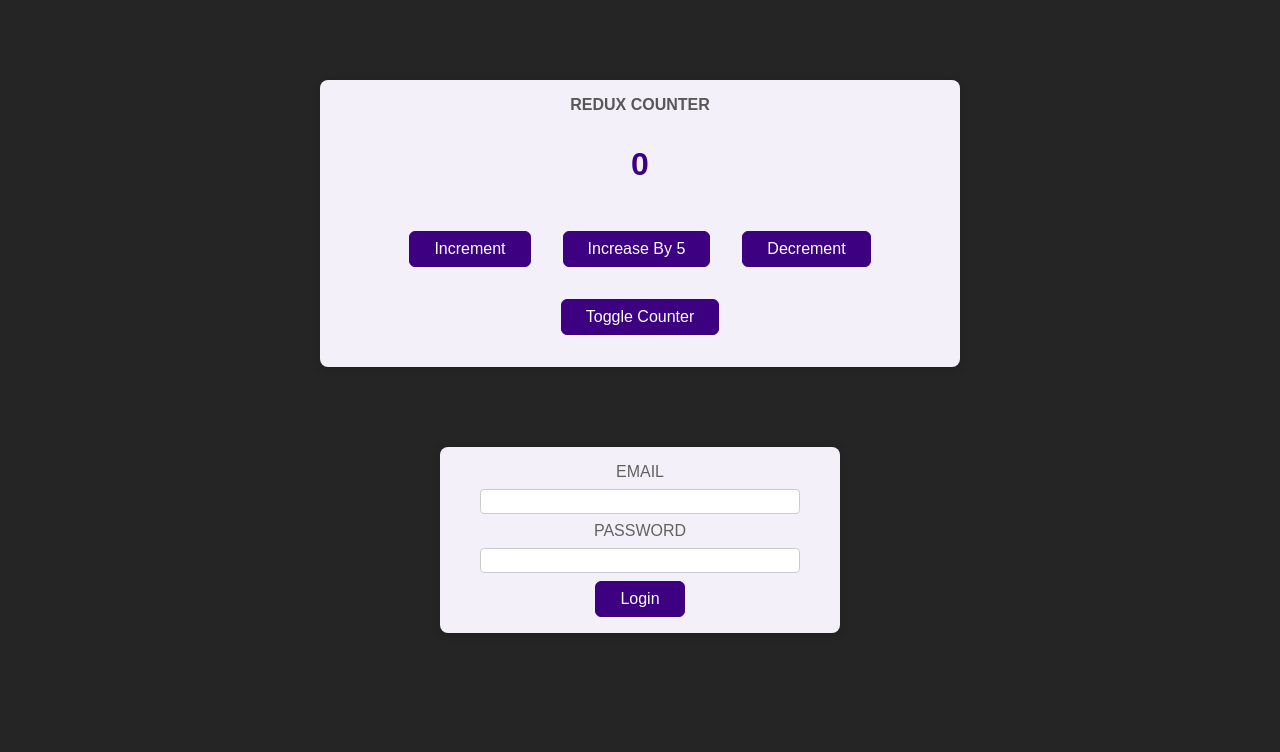
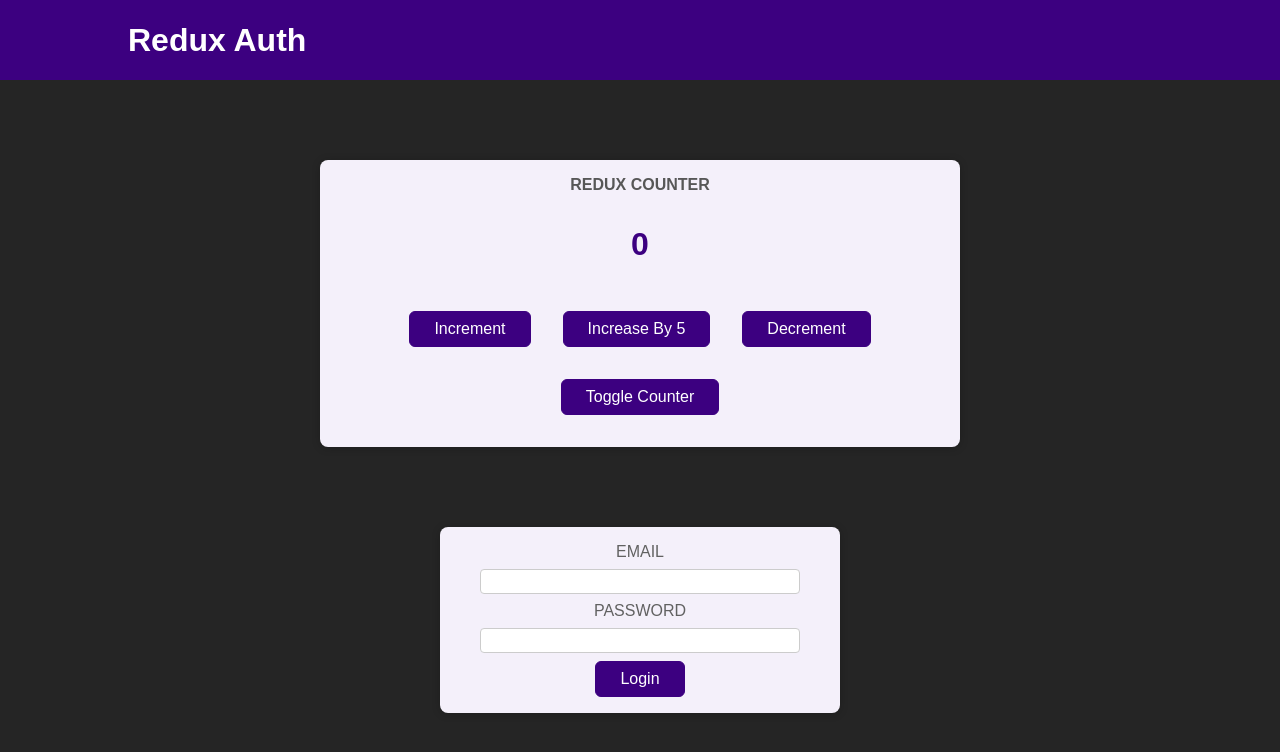
Before and after one commit to WodaMineralna/S20-Diving-into-Redux-An-Alternative-To-The-Context-API, a JavaScript app: page / in a window 1280 px wide. Shown: the top 752 px of the page. Built offline with nearby package versions, Linux system fonts and the light colour scheme.

Commit message:
Minor tweaks and a fix to Header component

```diff
--- a/src/components/Header.js
+++ b/src/components/Header.js
@@ -5,16 +5,16 @@ import classes from "./Header.module.css";
 
 const Header = () => {
   const dispatch = useDispatch();
-  const isLoggedIn = useSelector((state) => state.auth.isAuthed);
+  const isAuthed = useSelector((state) => state.auth.isAuthed);
 
   const logOutHandler = () => {
     dispatch(authActions.logout());
   };
 
   return (
-    isLoggedIn && (
-      <header className={classes.header}>
-        <h1>Redux Auth</h1>
+    <header className={classes.header}>
+      <h1>Redux Auth</h1>
+      {isAuthed && (
         <nav>
           <ul>
             <li>
@@ -28,8 +28,8 @@ const Header = () => {
             </li>
           </ul>
         </nav>
-      </header>
-    )
+      )}
+    </header>
   );
 };
 
```
